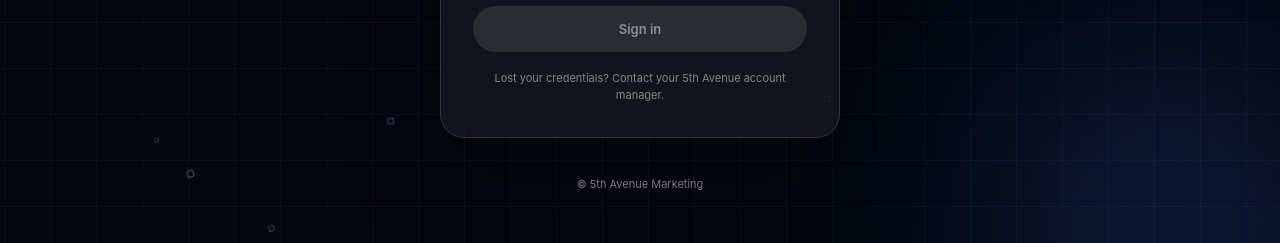
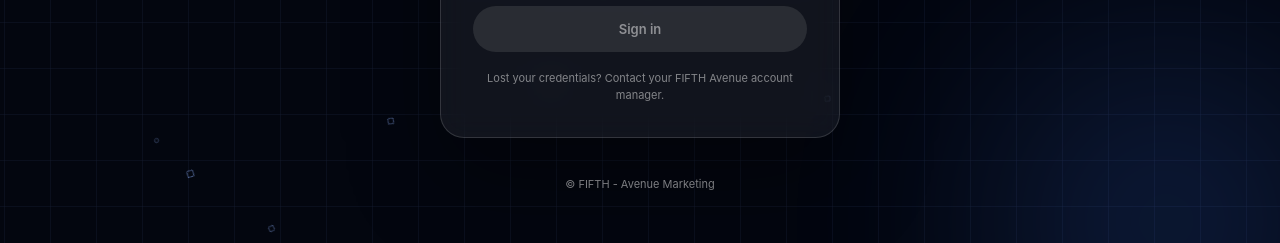
Before and after one commit to Abjodd/5th-avenue-client-front, a React (Vite) app: page /login in a window 1280 px wide. Shown: the part 488-731 px from the top of the page. Built offline with nearby package versions, Linux system fonts and the light colour scheme; no server answers.

Commit message:
login change

```diff
--- a/src/pages/Login.jsx
+++ b/src/pages/Login.jsx
@@ -278,11 +278,11 @@ export default function FifthAvenueLogin() {
         </button>
 
         <p style={{ marginTop: 18, textAlign: "center", fontSize: 11, lineHeight: 1.6, color: C.onNavyMute }}>
-          Lost your credentials? Contact your 5th Avenue account manager.
+          Lost your credentials? Contact your FIFTH Avenue account manager.
         </p>
       </form>
 
-      <div className="fa-login-footer" style={{ position: "relative", marginBottom: 24, fontSize: 11, color: C.onNavyMute, textAlign: "center" }}>© 5th Avenue Marketing</div>
+      <div className="fa-login-footer" style={{ position: "relative", marginBottom: 24, fontSize: 11, color: C.onNavyMute, textAlign: "center" }}>© FIFTH - Avenue Marketing</div>
     </div>
   );
 }
```
